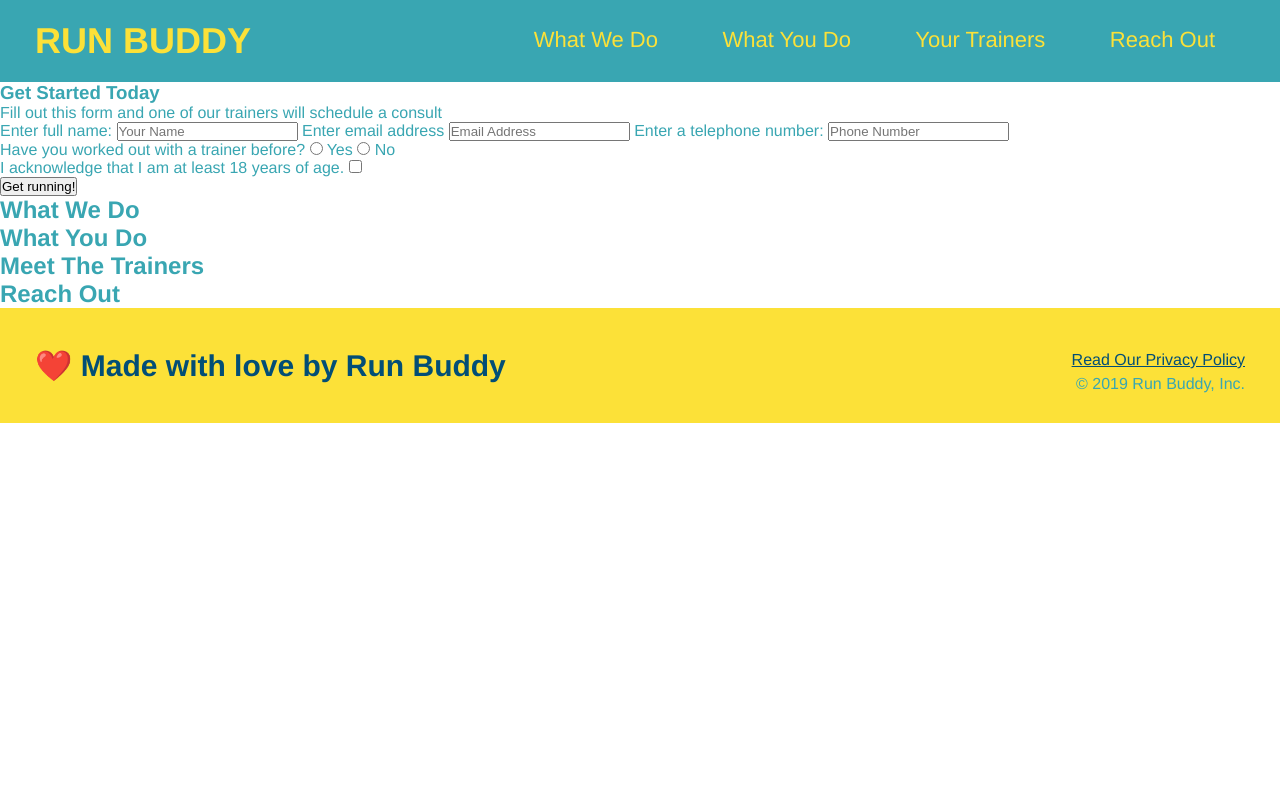
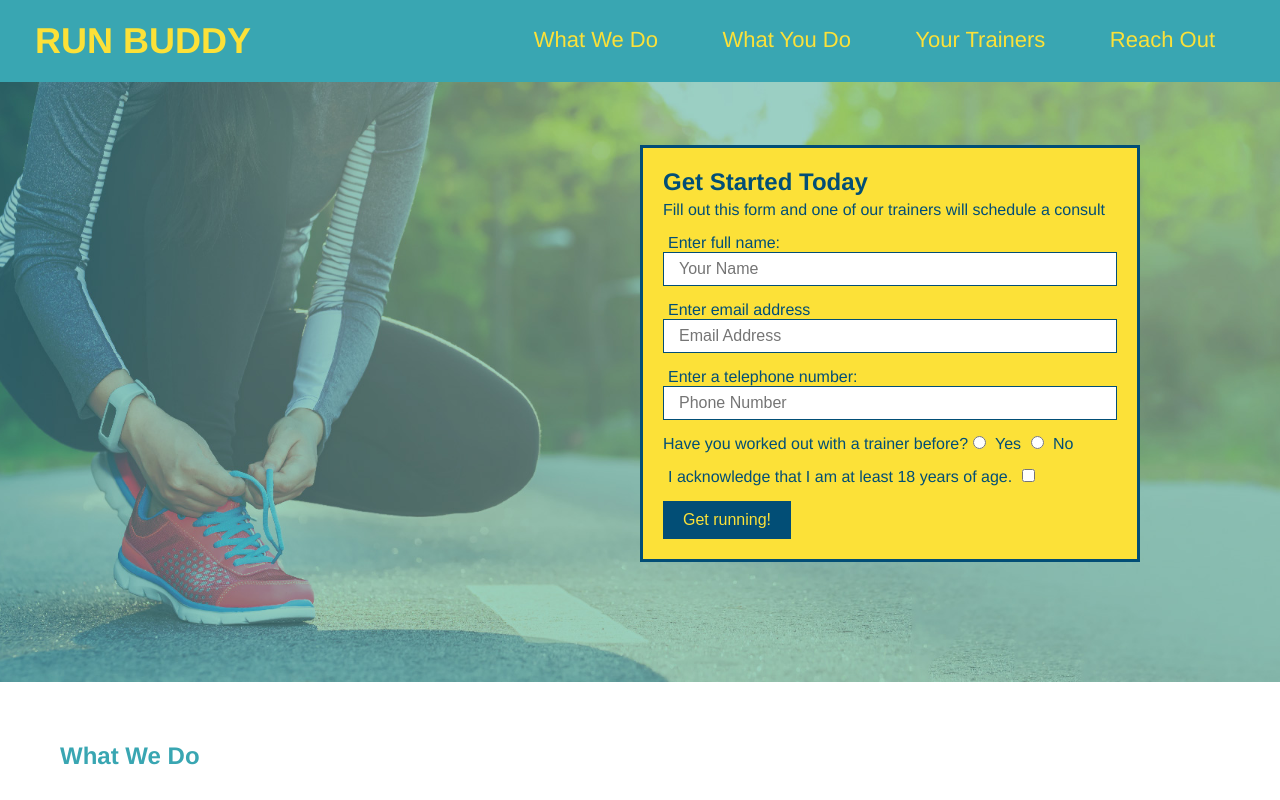
Before and after one commit to jsun994/run-buddy, a plain HTML site: page index.html in a window 1280 px wide. Shown: the top 800 px of the page. Drawn offline with Linux system fonts and the light colour scheme.

Commit message:
<hero cdd>

```diff
--- a/assets/css/style.css
+++ b/assets/css/style.css
@@ -53,3 +53,55 @@ footer div {
 footer a {
     color: #024e76;
 }
+section {
+    padding: 60px;
+}
+
+.hero {
+    background-image: url("../images/hero-bg.jpg");
+    height: 600px;
+    background-size: cover;
+    background-position: center;
+    position: relative;
+}
+.hero-form {
+    border: 3px solid #024e76;
+    background-color: #fce138;
+    padding: 20px;
+    width: 500px;
+    color: #024e76;
+    position: absolute;
+    bottom: 120px;
+    right: 140px;
+}
+
+.hero-form h3 {
+    font-size: 24px;
+    margin: 0;
+}
+
+.hero-form p {
+    margin: 5px 0 15px 0;
+}
+
+.form-input {
+    border: 1px solid #024e76;
+    display: block;
+    padding: 7px 15px;
+    font-size: 16px;
+    color: #024e76;
+    width: 100%;
+    margin-bottom: 15px;
+}
+
+.hero-form label {
+    margin: 0 5px;
+}
+
+.hero-form button{
+    color: #fce138;
+    background-color: #024e76;
+    border: none;
+    padding: 10px 20px;
+    font-size: 16px;
+}
--- a/index.html
+++ b/index.html
@@ -30,17 +30,18 @@
         </header>
 
         <!--hero/jumbotron-->
-        <section>
-            <div>
+        <section class="hero">
+
+            <div class="hero-form">
                 <h3>Get Started Today</h3>
                 <p>Fill out this form and one of our trainers will schedule a consult</p>
             <form>
                 <label for="name">Enter full name:</label>
-                <input type="text" placeholder="Your Name" name="name" id="name"/>
+                <input type="text" placeholder="Your Name" name="name" id="name" class="form-input"/>
                 <label for="email">Enter email address</label>
-                <input type="email" placeholder="Email Address" name="email" id="email"/>
+                <input type="email" placeholder="Email Address" name="email" id="email" class="form-input"/>
                 <label for="phone">Enter a telephone number:</label>
-                <input type="tel" placeholder="Phone Number" name="phone" id="phone"/>
+                <input type="tel" placeholder="Phone Number" name="phone" id="phone" class="form-input"/>
                 <p>
                     Have you worked out with a trainer before?
                     <input type="radio" name="trainer-confirm" id="trainer-yes"/>
```
Also changed, not shown: assets/images/hero-bg.jpg (added).
